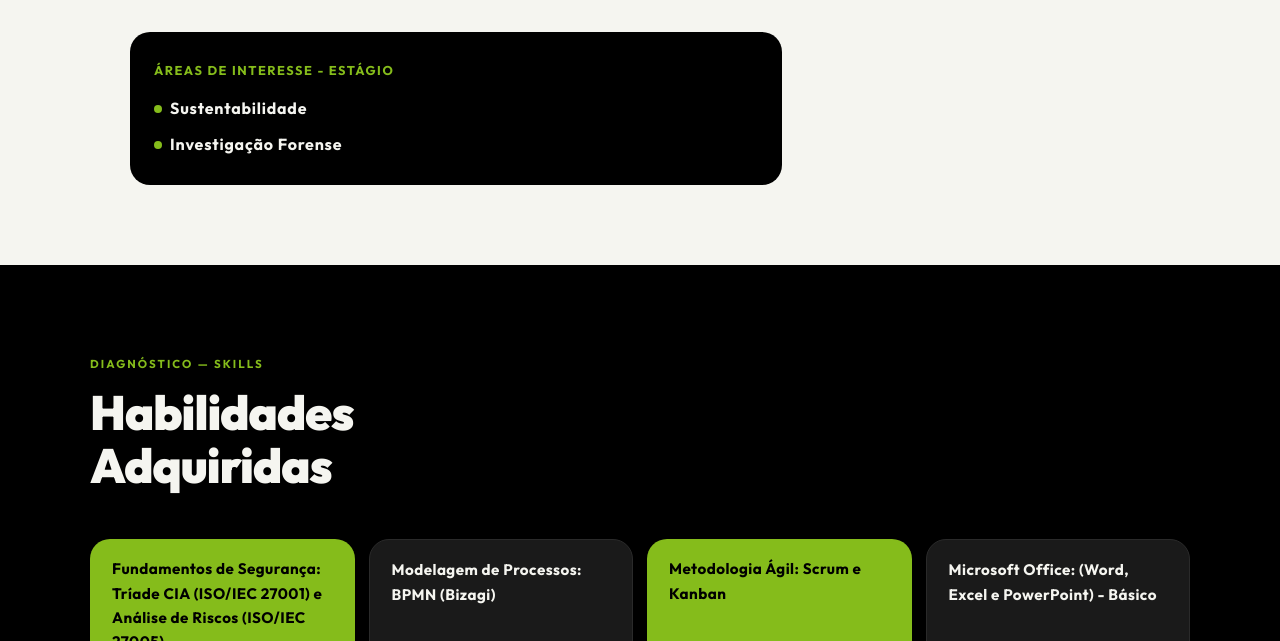
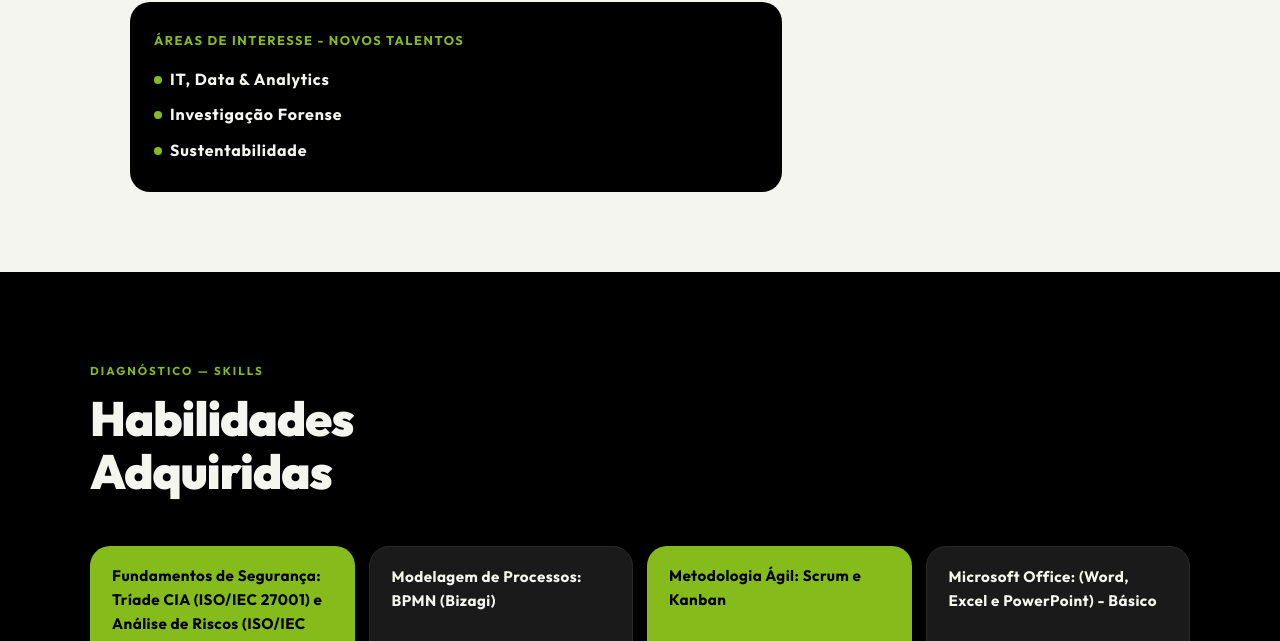
Before and after one commit to Sant-Carlos/portfolio-deloitte, a plain HTML site: page index.html in a window 1280 px wide. Shown: the part 2083-2724 px from the top of the page. Drawn offline with nearby package versions, Linux system fonts and the light colour scheme.

Commit message:
Update index.html

```diff
--- a/index.html
+++ b/index.html
@@ -1026,7 +1026,7 @@
         <p>Durante o curso, atuei em dois projetos marcantes de segurança corporativa — Typhoncom (telecomunicações) e W.W. Clínicas (oncologia) — desenvolvendo competências em relatórios institucionais de segurança, gestão de riscos, modelagem de processos e colaboração multidisciplinar.</p>
         <p>Para ir além do ambiente acadêmico, conduzi projetos pessoais que chamo de "Operações" — iniciativas autorais voltadas ao aprendizado prático e ao empreendedorismo. Na Operação Ímã por CPU, utilizei o Excel para estruturar precificações. Já na Operação Cachoeira, prototipei uma interface digital de atendimento publicada no GitHub.io.</p>
         <p>Com essas experiências, acredito que cheguei em um momento estratégico: fazer parte de um time que busca servir com integridade!</p>
-        <p>O foco agora é o primeiro degrau: fazer parte dos Novos Talentos em Consultoria da Deloitte!</p>
+        <p>O foco agora é o primeiro degrau: fazer parte dos Novos Talentos da Deloitte!</p>
         <!-- ════════════════════════ -->
       </div>
       <div class="btn-row">
@@ -1052,10 +1052,11 @@
       <!-- ════════════════════════════════════════════════════════════ -->
 
       <div class="focus-card">
-        <div class="focus-card-title">Áreas de interesse - Estágio</div>
+        <div class="focus-card-title">Áreas de interesse - Novos Talentos</div>
         <ul class="focus-list">
+          <li><span class="focus-dot"></span>IT, Data & Analytics</li>
+          <li><span class="focus-dot"></span>Investigação Forense</li>
           <li><span class="focus-dot"></span>Sustentabilidade</li>
-          <li><span class="focus-dot"></span>Investigação Forense</li>
         </ul>
       </div>
     </div>
```
